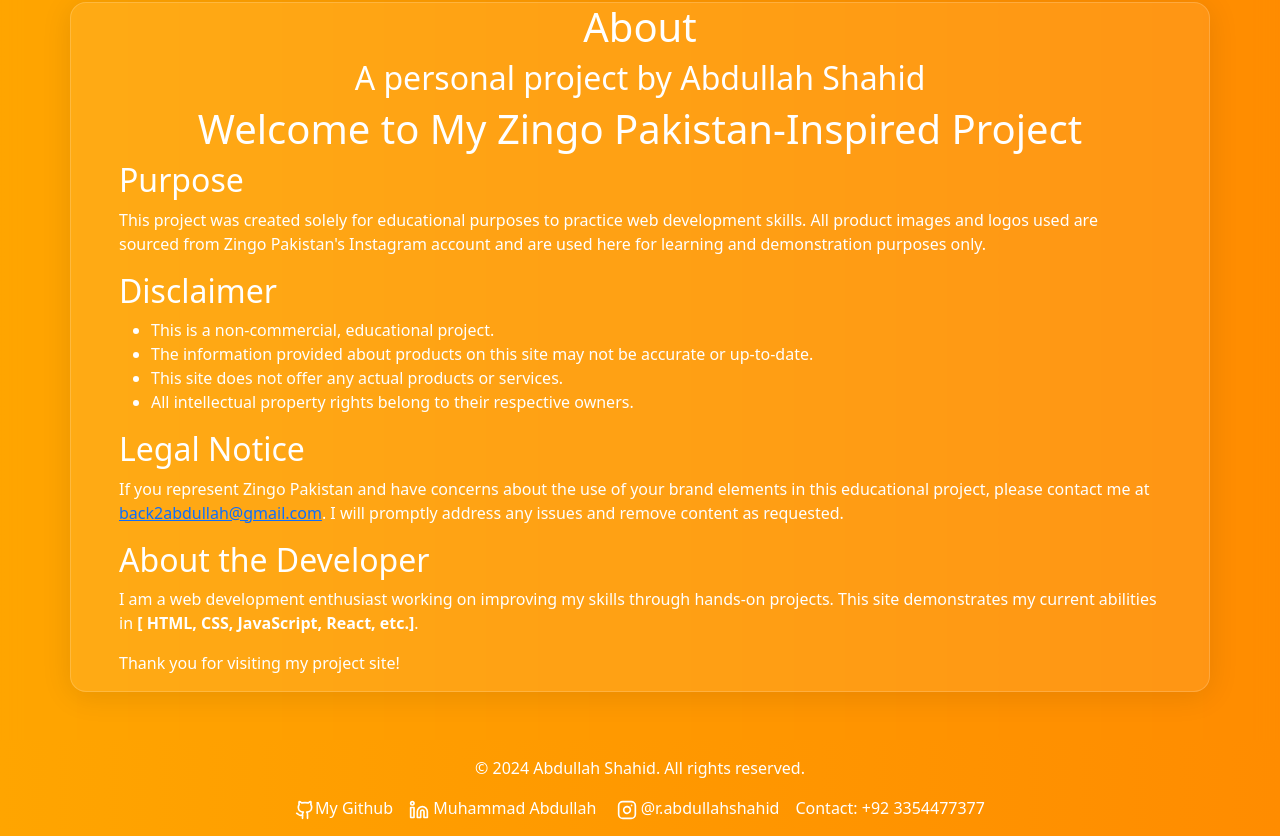
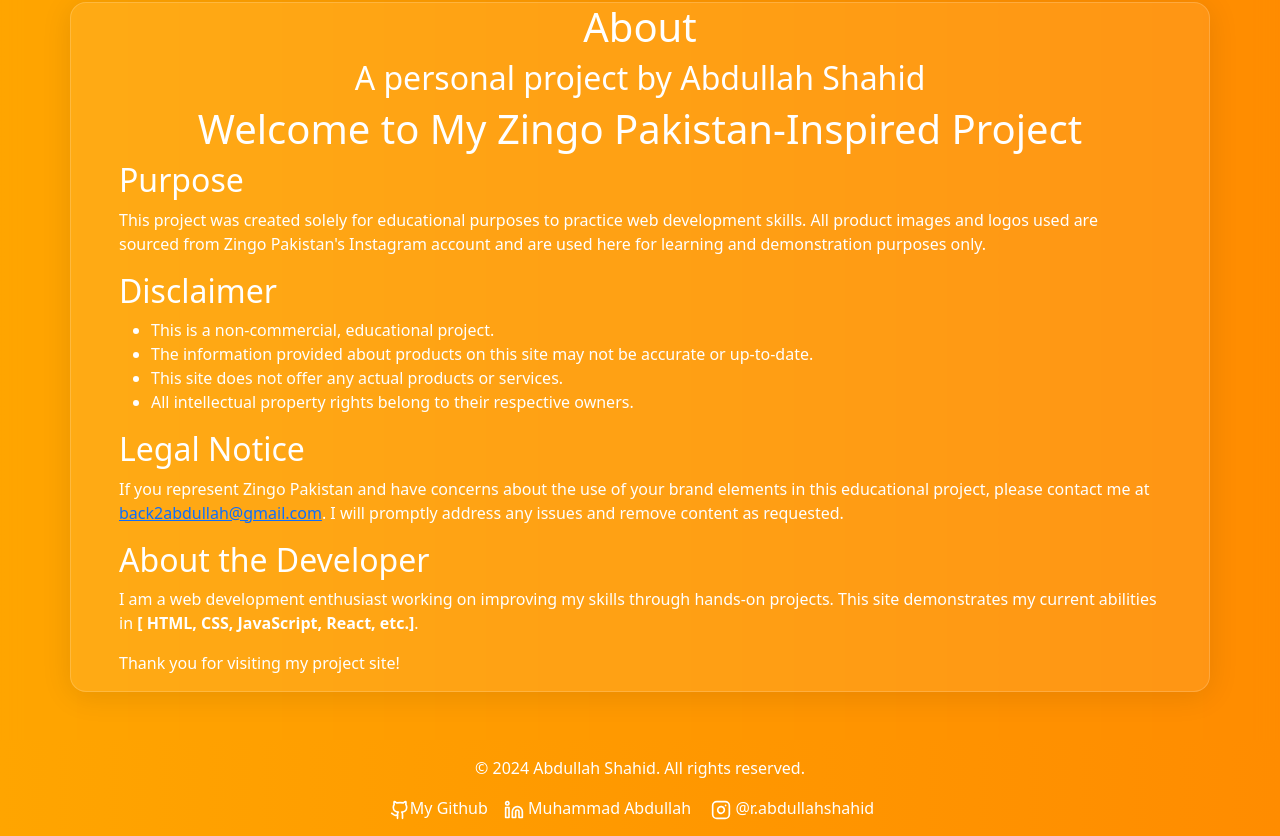
Before and after one commit to rabdullahshahid/Resturant-Website, a React (Vite) app: page / in a window 1280 px wide. Shown: the part 2254-3090 px from the top of the page. Built offline with nearby package versions, Linux system fonts and the light colour scheme.

Commit message:
Update App.jsx

```diff
--- a/src/App.jsx
+++ b/src/App.jsx
@@ -287,7 +287,7 @@
             <a href="https://github.com/rabdullahshahid" className="text-white-normal me-3"><Github size={20} />My Github</a>
             <a href="https://www.linkedin.com/in/muhammad-abdullah-a59298204/" className="text-white-normal me-3"><Linkedin size={20} /> Muhammad Abdullah </a>
             <a href="https://www.instagram.com/r.abdullahshahid/" className="text-white-normal me-3"><Instagram size={20} /> @r.abdullahshahid</a>
-            <a href=" https://wa.me/+923354473777" className="text-white-normal">Contact: +92 3354477377</a>
+
           </div>
         </div>
       </footer>
```
